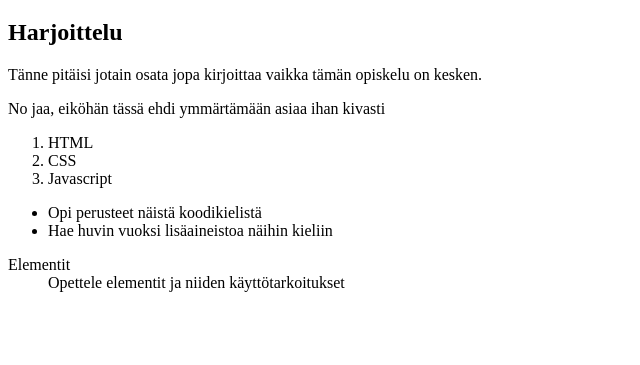
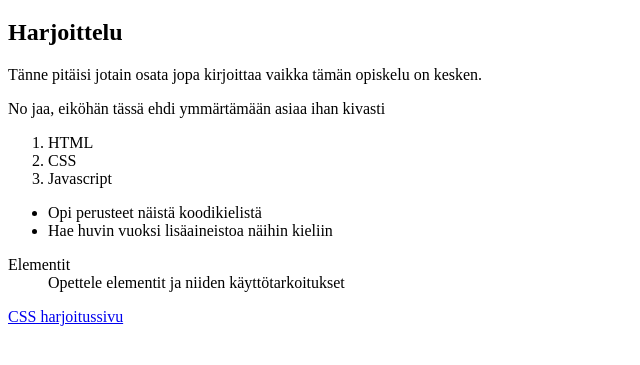
Before and after one commit to retromiksu/retromiksu.github.io, a plain HTML site: page index.html in a window 1280 px wide. Shown: the part 61-426 px from the top of the page, without its empty margins (0-640 px from the left). Drawn offline with Linux system fonts and the light colour scheme.

Commit message:
Update index.html

```diff
--- a/index.html
+++ b/index.html
@@ -22,5 +22,6 @@
       <dt>Elementit</dt>
       <dd>Opettele elementit ja niiden käyttötarkoitukset</dd>
     </dl>
+    <a href="style.html">CSS harjoitussivu</a>
   </body>
 </html>
```
